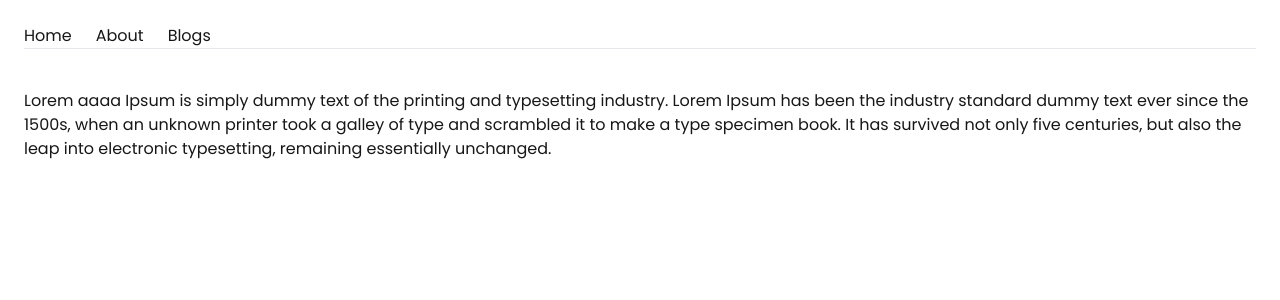
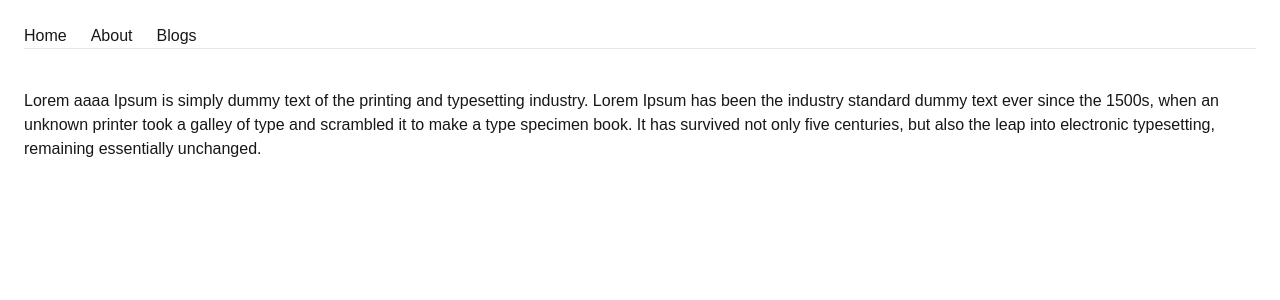
Before and after one commit to amirhamza24/initial_nextjs, a Next.js app: page / in a window 1280 px wide. Shown: the top 300 px of the page. Built offline with nearby package versions, Linux system fonts and the light colour scheme.

Commit message:
default font set

```diff
--- a/app/layout.js
+++ b/app/layout.js
@@ -27,7 +27,8 @@ export default function RootLayout({ children }) {
     <html lang="en" className="p-6">
       <body
         cz-shortcut-listen="true" // this line add for initial hydration issue
-        className={`${poppins.className} antialiased`}
+        // className={`${poppins.className} antialiased`}
+        className={`${geistSans.variable} ${geistMono.variable} antialiased`}
       >
         <nav>
           <ul className="flex gap-6">
```
